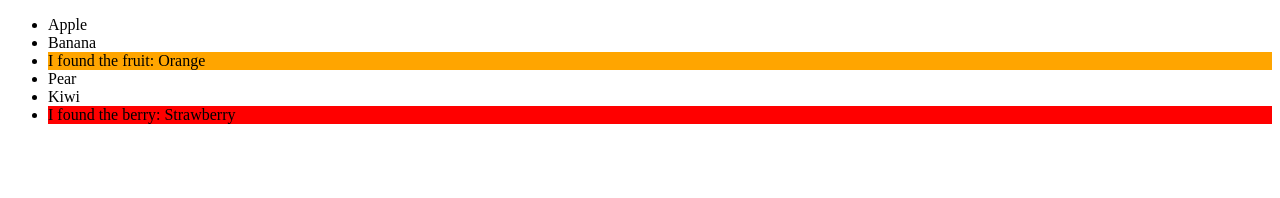
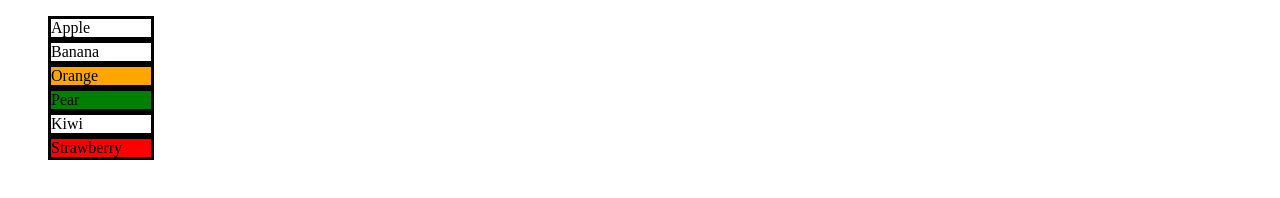
Before and after one commit to mikkoir/Tehtavat, a plain HTML site: page css harj/index.html in a window 1280 px wide. Drawn offline with Linux system fonts and the light colour scheme.

Commit message:
Add files via upload

```diff
--- a/css harj/index.html
+++ b/css harj/index.html
@@ -15,19 +15,41 @@
     <li id="berry">Strawberry</li>
 </ul>
 
+<script>
+  //1.
+  let berry = document.getElementById('berry');
+  console.log(berry);
+  console.log('I found the berry: ' + berry.innerHTML);
+  document.getElementsByTagName('li')[5].style.backgroundColor = 'red';
+  //2
+  let orange = document.querySelector('li:nth-child(3)');
+  console.log(orange);
+  console.log('I found the fruit: ' + orange.innerHTML);
+  document.getElementsByTagName('li')[2].style.backgroundColor = 'orange';
+  //3.1
+  let x = document.getElementsByTagName('li');
+  l = x.length;
+  console.log(x);
+  //3.2
+  console.log('Using the for loop here:');
+  for (i = 0; i < l; i++) {
+    console.log(x[i].innerHTML);
+    //x[3].style.backgroundColor = 'green';
+    if(x[i].innerHTML === "Pear"){
+      x[i].style.backgroundColor = 'green';
+    }
+    x[i].style.width = '100px';
+    x[i].style.listStyleType = 'none';
 
-<script>
-
-document.getElementById('berry').innerHTML = "I found the berry: Strawberry";
-document.getElementsByTagName('li')[5].style.backgroundColor = "red";
-
-let orange = document.querySelector('li:nth-child(3)');
-    orange.innerHTML = "I found the fruit: Orange";
-document.getElementsByTagName('li')[2].style.backgroundColor = "orange";
-
-
-let col = document.getElementsByTagName('li').namedItem("li");
-console.log(col);
+  }
+  //4.1
+  let all = document.querySelectorAll('li');
+  console.log(all);
+  //4.2
+    all.forEach(function(element) {
+      console.log(element.innerHTML);
+      element.style.borderStyle = 'solid';
+    });
 </script>
 </body>
 </html>
```
